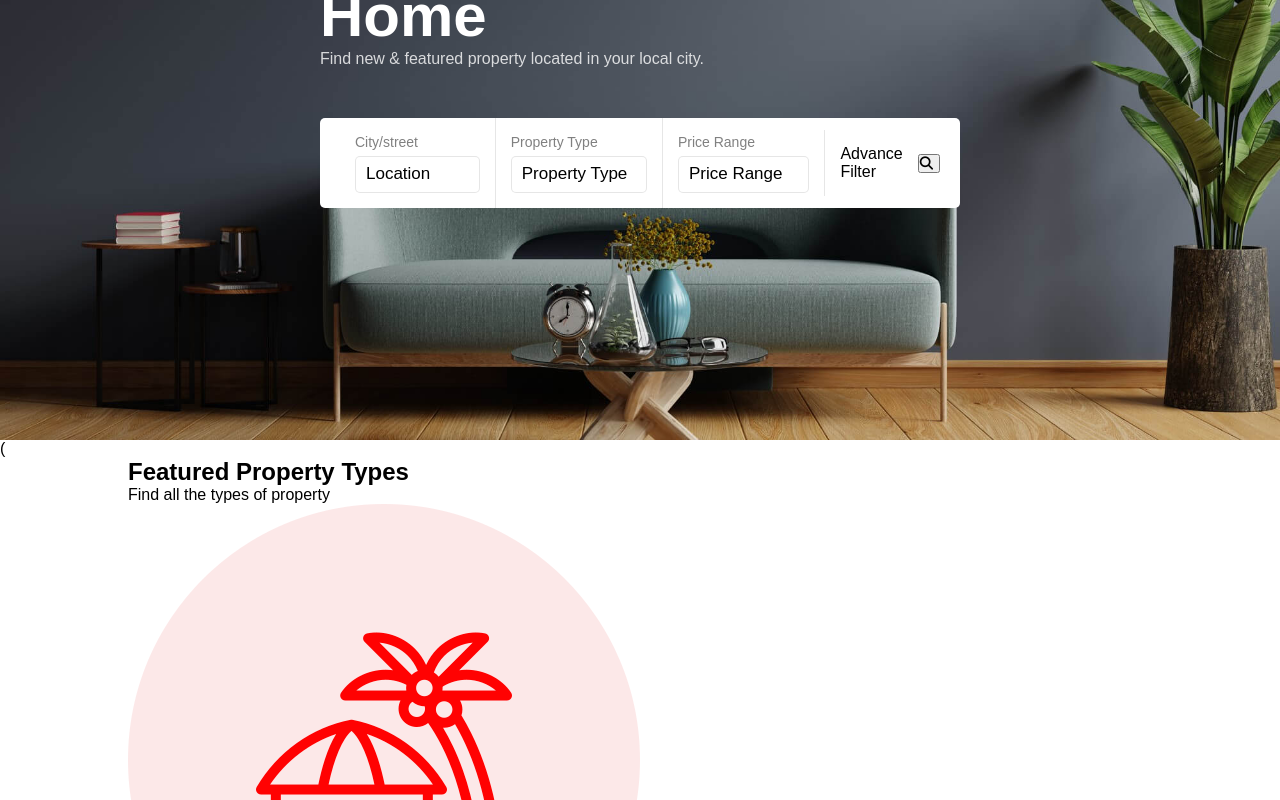
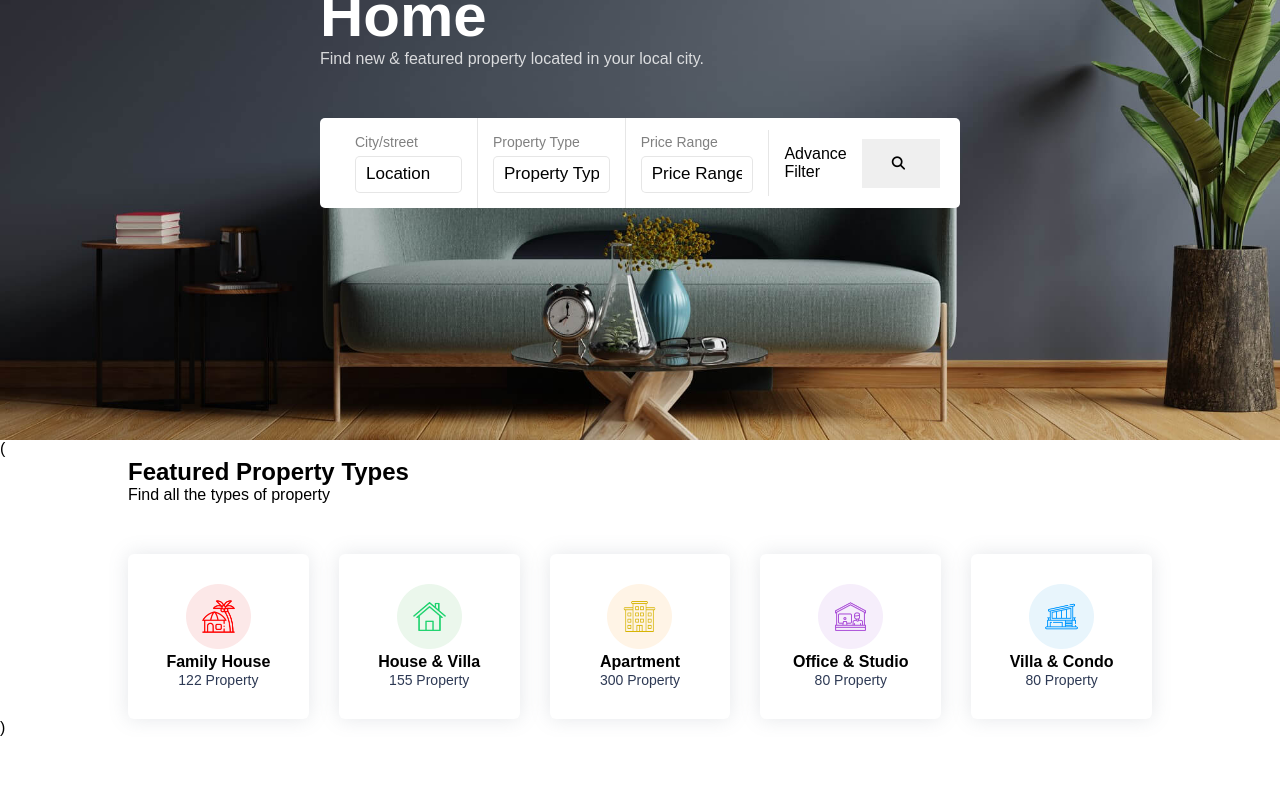
Before and after one commit to anish-pokharel/reales, a React (Create React App) app: page / in a window 1280 px wide. Shown: the part 360-1160 px from the top of the page. After the commit the page ends 1097 px from the top, so only its background shows below. Built offline with nearby package versions, Linux system fonts and the light colour scheme.

Commit message:
featured complete

```diff
--- a/src/App.css
+++ b/src/App.css
@@ -33,3 +33,31 @@ a {
 button i {
     margin-right: 5px;
 }
+
+button {
+    padding: 17px 30px;
+    border: none;
+    font-weight: bold;
+
+}
+
+.grid5 {
+    display: grid;
+    grid-template-columns: repeat(5, 1fr);
+    grid-gap: 30px;
+}
+
+.mtop {
+    margin-top: 50px;
+}
+
+label {
+    color: #2d3954;
+    font-size: 14px;
+}
+
+img {
+    width: 100%;
+    height: 100%;
+    cursor: pointer;
+}
--- a/src/components/featured/Featured.css
+++ b/src/components/featured/Featured.css
@@ -0,0 +1,13 @@
+.featured .box {
+    box-shadow: 0 0 20px 0 rgba(112 121 138/ 18%);
+    border-radius: 6px;
+    text-align: center;
+    padding: 30px;
+    cursor: pointer;
+}
+
+.featured img {
+    width: 65px;
+    height: 65px;
+    margin: auto;
+}
--- a/src/components/featured/Featured.jsx
+++ b/src/components/featured/Featured.jsx
@@ -1,7 +1,7 @@
 import React from "react";
 import Heading from "../common/Heading";
 import FeaturedCard from "./FeaturedCard";
-
+import "./Featured.css";
 const Featured = () => {
   return (
     <>
```
